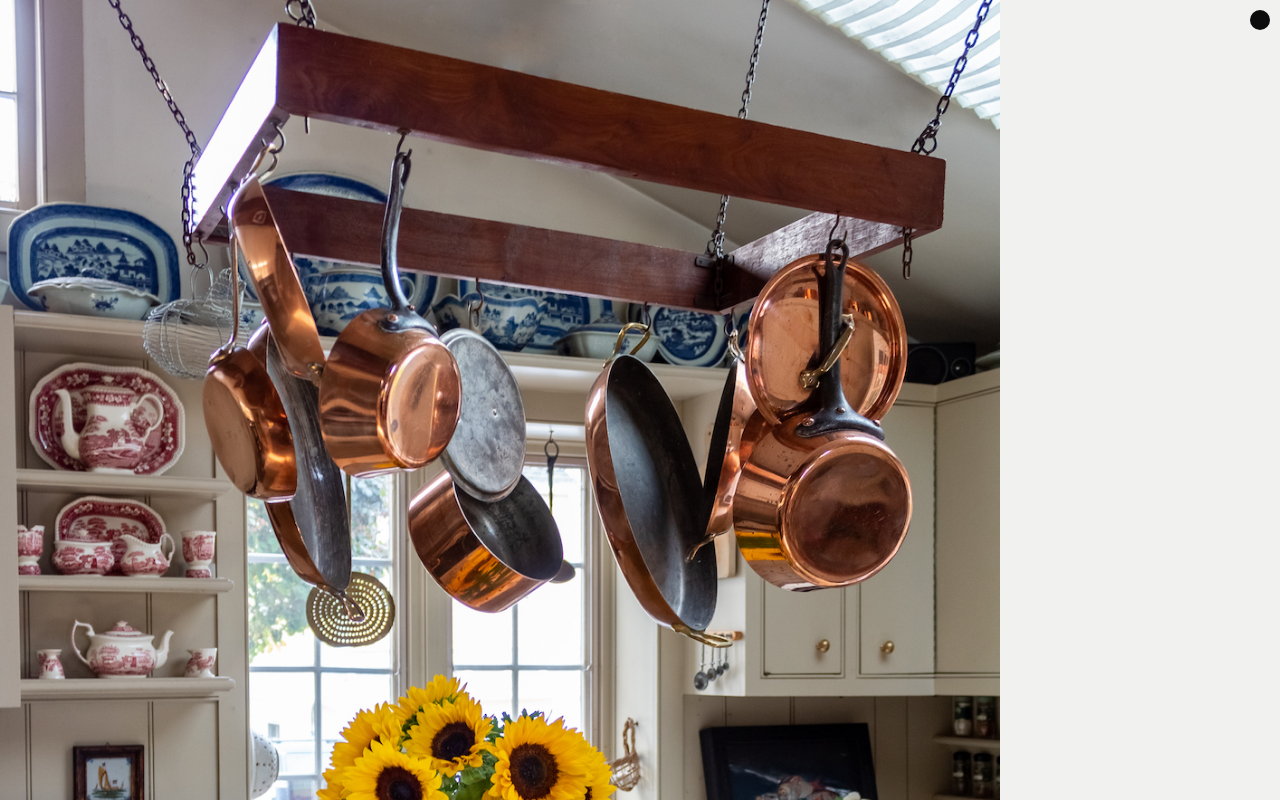
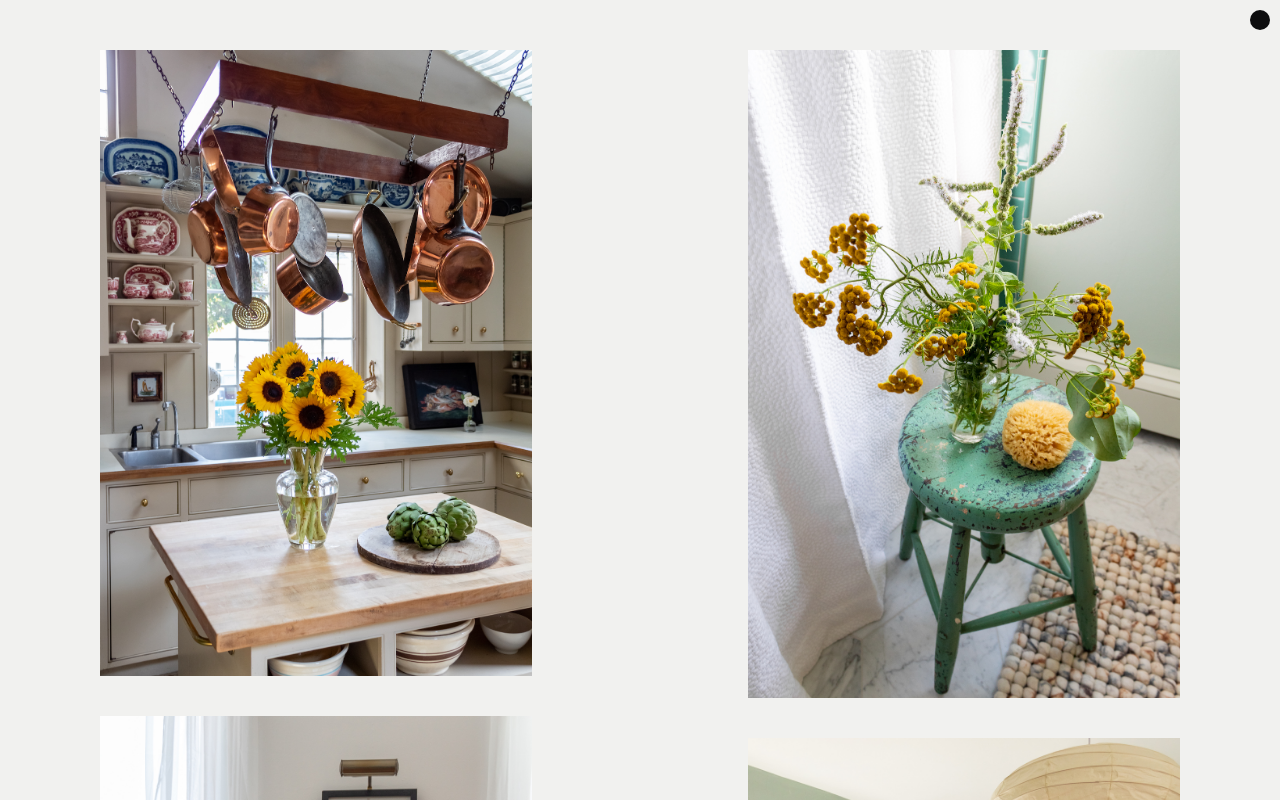
Before and after one commit to izzy1090/edie-templeton-design, a React (Create React App) app: page / in a window 1280 px wide. Shown: the top 800 px of the page. Built offline with nearby package versions, Linux system fonts and the light colour scheme.

Commit message:
Created a global states provider and fixed image hover animation bug

```diff
--- a/src/components/NavMenu.js
+++ b/src/components/NavMenu.js
@@ -1,8 +1,9 @@
-import { useEffect, useState } from "react";
+import { useEffect } from "react";
+import useGlobalStates from "../hooks/use-globalStates";
 
 function NavMenu( { hamburger, invertedHamburger, activeMenu } ){
 
-    const [ isOpen, setIsOpen ] = useState(false);
+    const { isOpen, setIsOpen } = useGlobalStates();
 
         // useEffect so the web page is always looking for a click event
         useEffect(()=> {
--- a/src/context/globalStates.js
+++ b/src/context/globalStates.js
@@ -2,13 +2,13 @@ import { createContext, useState } from "react";
 
 const GlobalStatesContext = createContext();
 
-function GlobalStatesProvider ( { children } ){
+function GlobalStatesProvider({ children }){
+    const [isOpen, setIsOpen] = useState(false);
 
-    const [ isOpen, setIsOpen ] = useState(false);
+    return <GlobalStatesContext.Provider value={{isOpen, setIsOpen}}>
+        {children}
+    </GlobalStatesContext.Provider>
 
-    return <GlobalStatesContext.Provider value={ { isOpen, setIsOpen } }>
-        { children }
-    </GlobalStatesContext.Provider>
 }
 
 export { GlobalStatesProvider };
--- a/src/hooks/use-globalStates.js
+++ b/src/hooks/use-globalStates.js
@@ -1,8 +1,8 @@
 import { useContext } from "react";
 import GlobalStatesContext from "../context/globalStates";
 
-function useNavigation(){
+function useGlobalStates(){
     return useContext(GlobalStatesContext);
 }
 
-export default useNavigation;
+export default useGlobalStates;
--- a/src/index.js
+++ b/src/index.js
@@ -6,13 +6,16 @@ import ReactDOM from 'react-dom/client';
 import App from './App';
 import reportWebVitals from './reportWebVitals';
 import { NavigationProvider } from './context/navigation';
+import { GlobalStatesProvider } from './context/globalStates';
 
 const root = ReactDOM.createRoot(document.getElementById('root'));
 root.render(
   <React.StrictMode>
-    <NavigationProvider>
-        <App/>
-    </NavigationProvider>
+    <GlobalStatesProvider>
+      <NavigationProvider>
+          <App/>
+      </NavigationProvider>
+    </GlobalStatesProvider>
   </React.StrictMode>
 );
 
--- a/src/pages/ImagesPage.js
+++ b/src/pages/ImagesPage.js
@@ -12,16 +12,17 @@ import bedroom2 from '../images/bedroom2.jpg';
 import nightstand1 from '../images/nightstand1.jpg';
 import nightstand2 from '../images/nightstand2.jpg';
 import NYT from '../images/NYT.jpg';
-import GlobalStatesContext from '../context/globalStates';
+import useGlobalStates from '../hooks/use-globalStates';
+
 
 function ImagesPage () {
 
-    const { isOpen } = GlobalStatesContext;
+    const { isOpen } = useGlobalStates();
 
     const imageWidth = 1000;
 
     const images = <>
-        <div className={"beforeHover"}>
+        <div className={isOpen ? "imagesContainer" : "imagesContainer beforeHover"}>
             <div className="imageContainerColumn1">
                 <img src={grammieKitchen} width={imageWidth} alt=""></img>
                 <img src={chineseCabinet} width={imageWidth} alt=""></img>
--- a/src/styles/images.css
+++ b/src/styles/images.css
@@ -23,10 +23,7 @@
     cursor: pointer;
 }
 
-.beforeHover {
-    width: 80%;
-    margin-bottom: 40px;
-    cursor: pointer;
+.beforeHover img{
     transform: translateY(0px);
     transition: transform 200ms ease-in;
 }
@@ -36,6 +33,3 @@
     transform: translateY(-2px);
     transition: transform 200ms ease-in;
 }
-
-/* transform: translateY(0px);
-transition: transform 200ms ease-in; */
```
